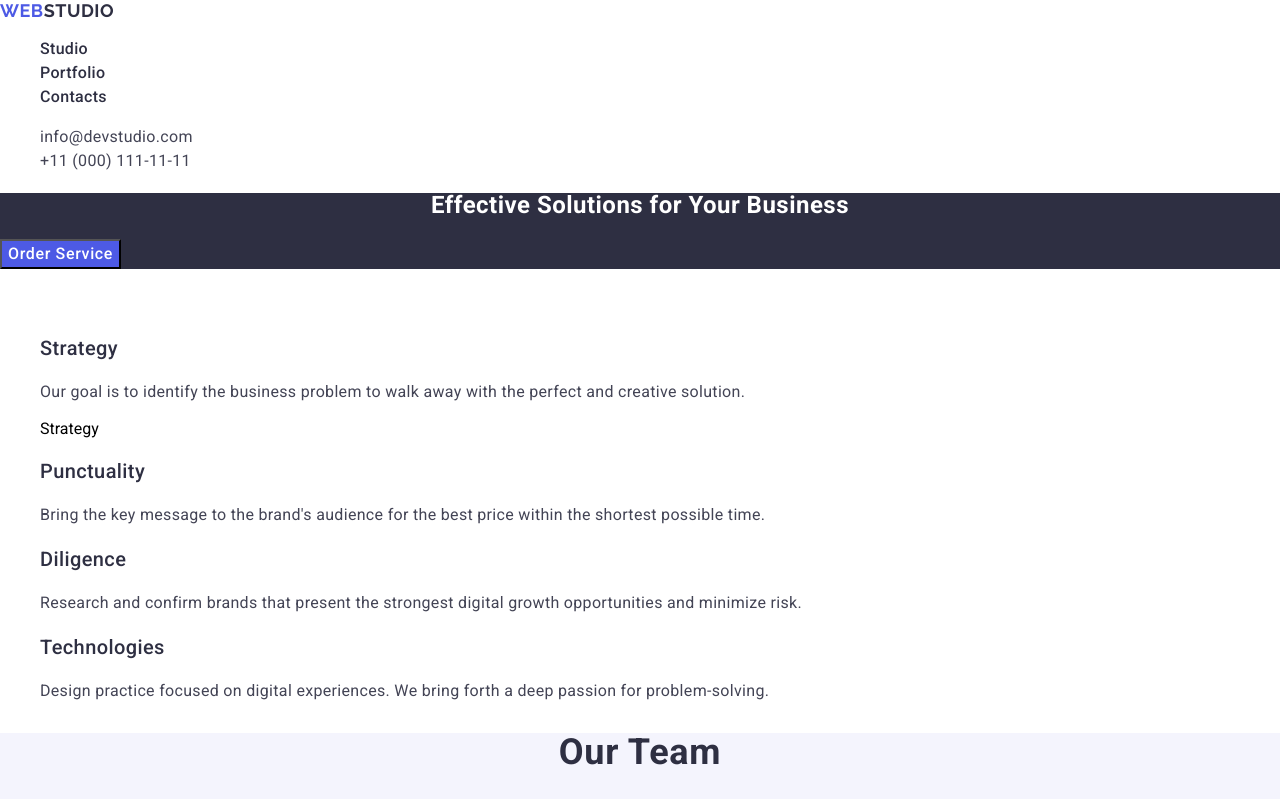
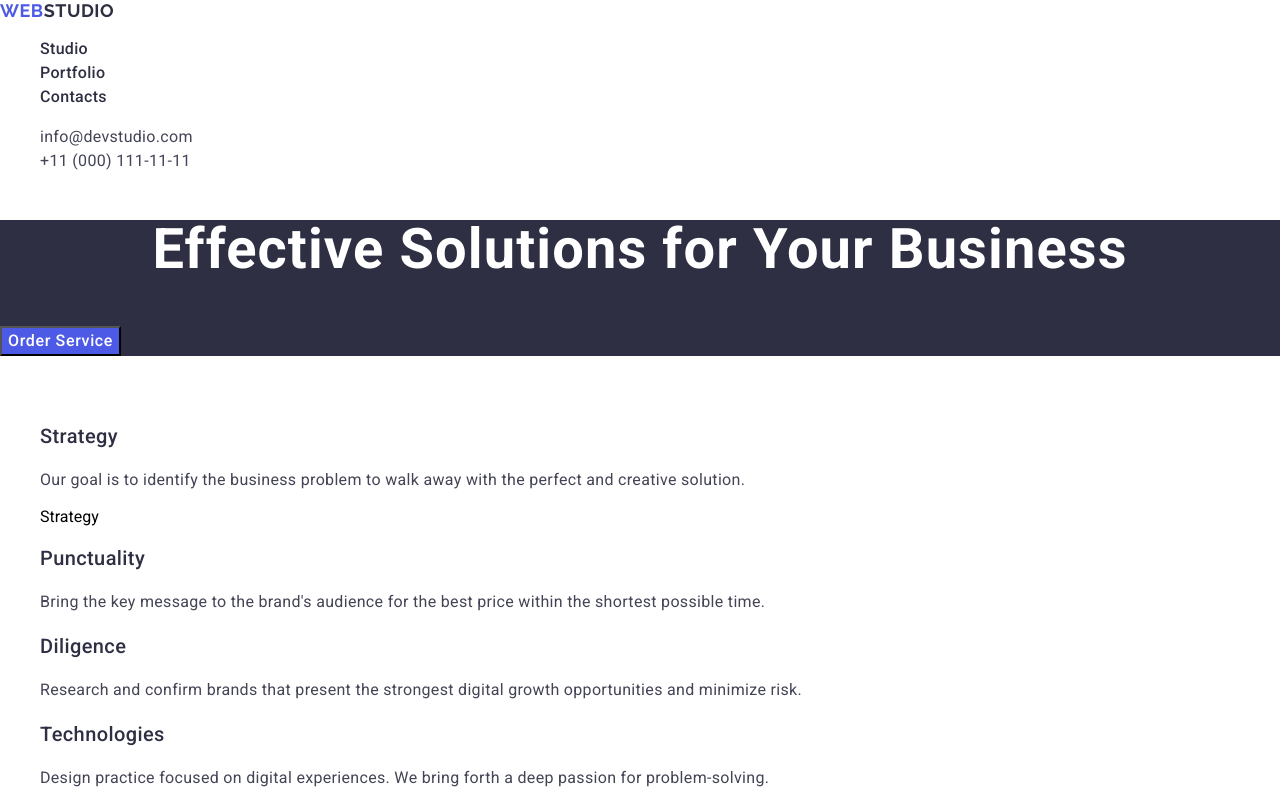
Before and after one commit to Bmyourname/goit-markup-hw-02-main, a plain HTML site: page index.html in a window 1280 px wide. Shown: the top 799 px of the page. Drawn offline with nearby package versions, Linux system fonts and the light colour scheme.

Commit message:
Update styles.css

```diff
--- a/css/styles.css
+++ b/css/styles.css
@@ -100,7 +100,7 @@ button {
 
 .box-title {
     font-weight: 700;
-    font size 56px;
+    font-size: 56px;
     line-height: 1.07;
     text-align: center;
     letter-spacing: 0.02em;
```
